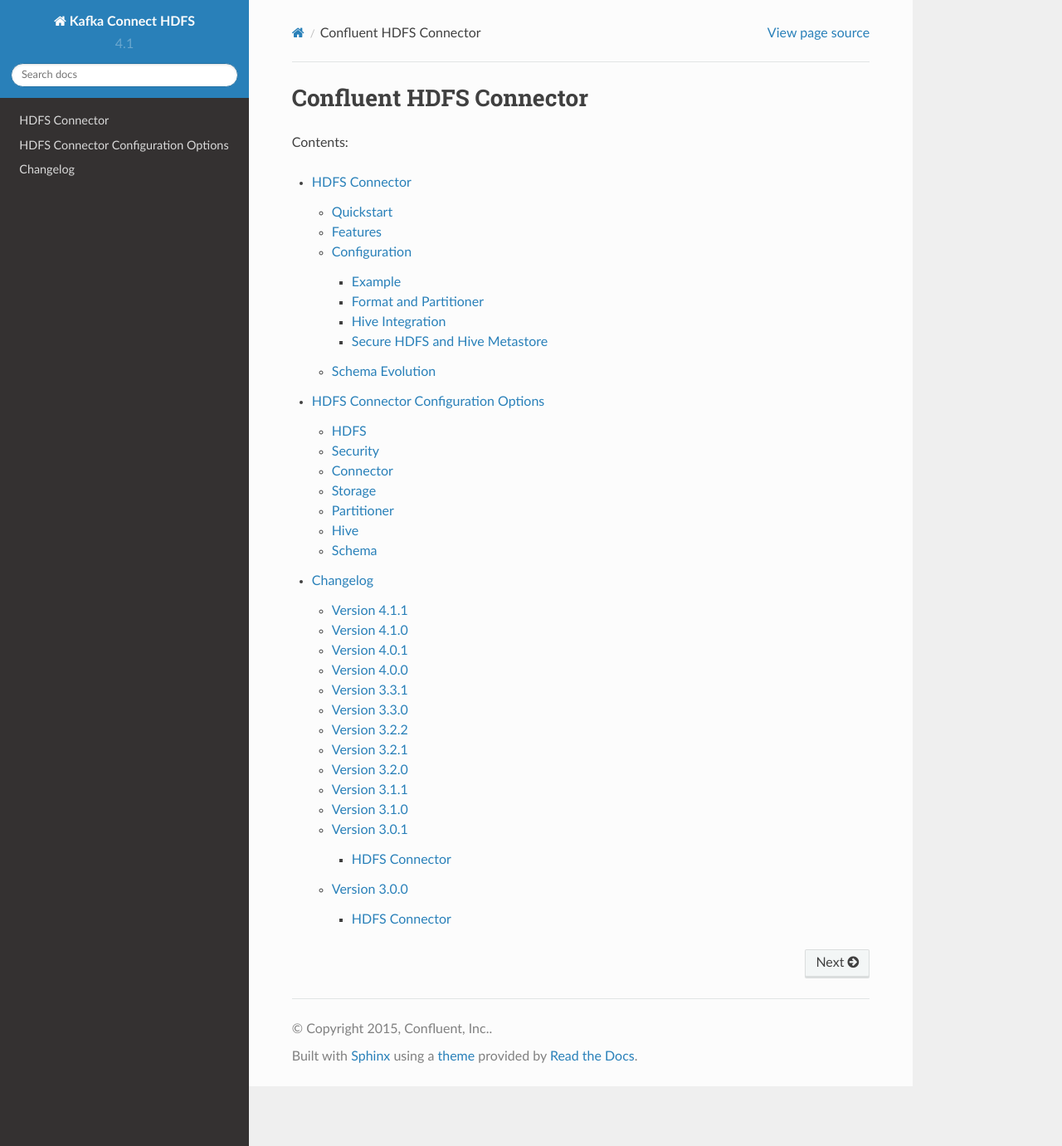
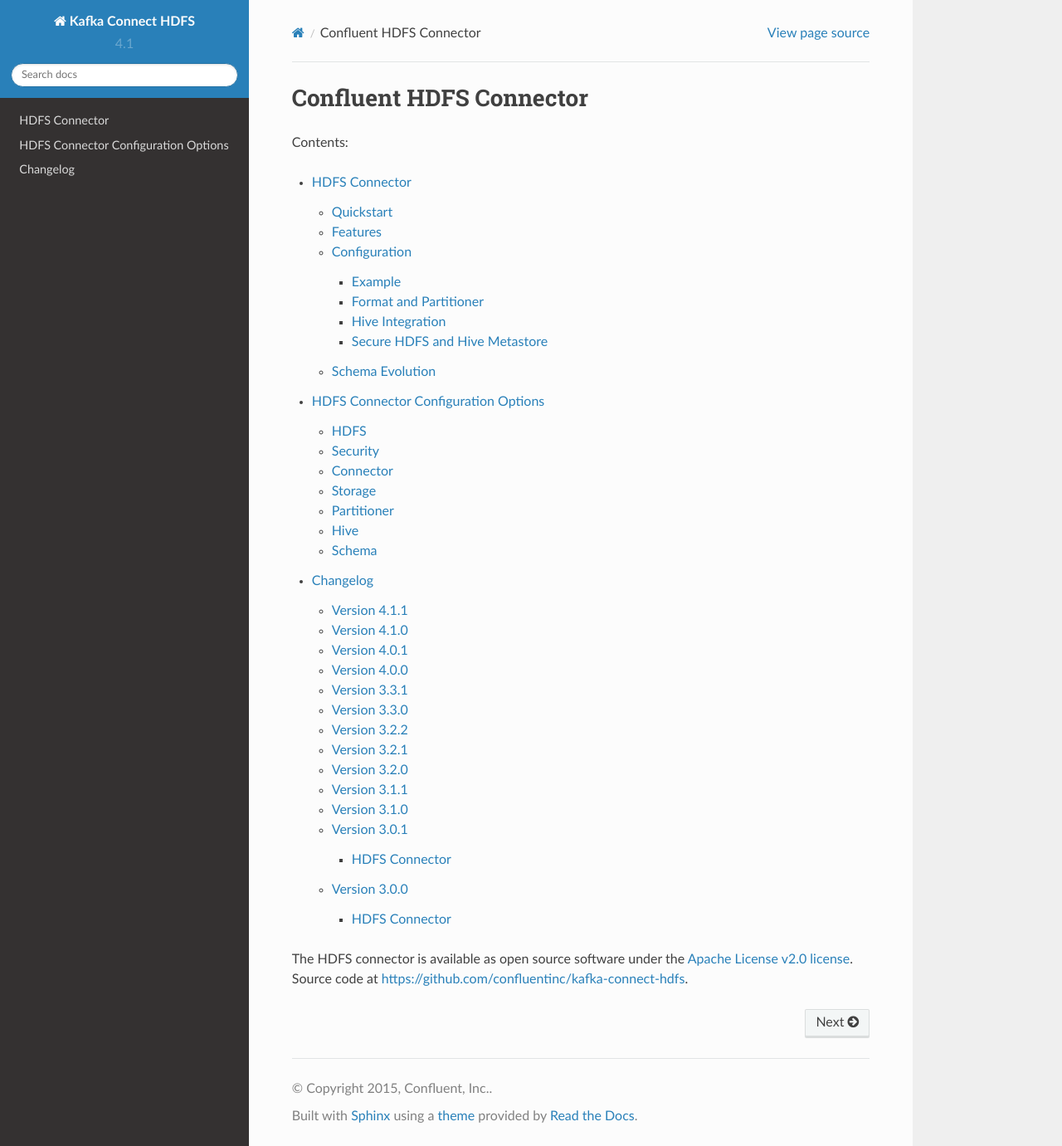
Before and after one commit to AIProphet/kafka-connect-hdfs, a Sphinx documentation site: the page built from docs/index.rst, in a window 1280 px wide and 1381 px high. Shown: the whole window at 83% size. Built offline with Sphinx 7.4.7 and the Read the Docs theme 2.0.0, drawn with Linux system fonts in a browser that asks for light colours.

Commit message:
Add HDFS Connector URL to the docs (#354)

```diff
--- a/docs/index.rst
+++ b/docs/index.rst
@@ -11,3 +11,7 @@ Contents:
    hdfs_connector
    configuration_options
    changelog
+
+The HDFS connector is available as open source software under the
+`Apache License v2.0 license <http://www.apache.org/licenses/LICENSE-2.0>`_.
+Source code at `https://github.com/confluentinc/kafka-connect-hdfs <https://github.com/confluentinc/kafka-connect-hdfs>`_.
```
